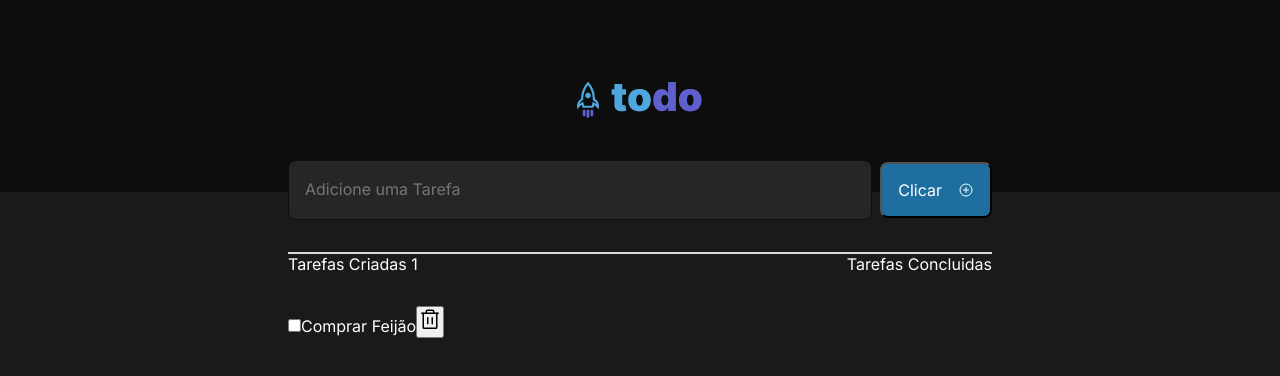
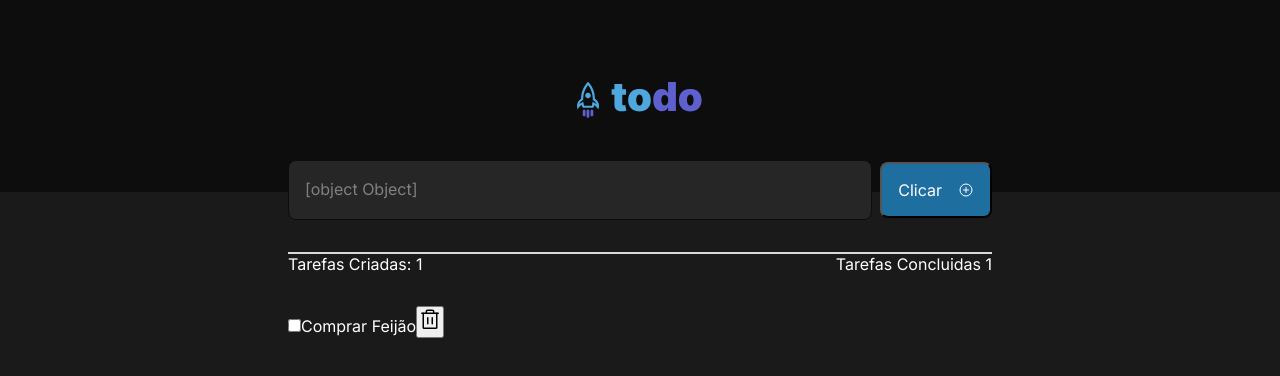
Before and after one commit to joao-dias12/project_todo_list, a React (Vite) app: page / in a window 1280 px wide. Shown: the top 376 px of the page. Built offline with nearby package versions, Linux system fonts and the light colour scheme.

Commit message:
feat: primeira soluão para criar nova task

```diff
--- a/src/components/NewTask.tsx
+++ b/src/components/NewTask.tsx
@@ -5,22 +5,15 @@ import { Tasks } from './Tasks'
 import styles from './NewTask.module.css';
 import { useState, FormEvent, ChangeEvent } from 'react';
 
-interface TaskProps {
-    tasks: {
-        content:string;
-        isCompleted:boolean;
-    }
-}
-
-
 
 export function NewTask(){
 
     const [tasks, setTasks] = useState([
-        'Comprar Feijão'
+       {content:'Comprar Feijão', isCompleted:false}, // Primeiro item das nossas tasks
+
     ])
 
-    const [newTasksText, setNewTasksText] = useState('') // Variavel para armazenar o estado inicial do input.
+    const [newTasksText, setNewTasksText] = useState({content:'', isCompleted:false}) // Variavel para armazenar o estado inicial do input.
 
 
     function interfaceWithNoTasks(numberOfTasks: number) {
@@ -32,22 +25,27 @@ export function NewTask(){
 
     function handleCreateNewTask(event: FormEvent<HTMLInputElement>) {  // Gerencia a ciração de novas tasks
         event?.preventDefault()
-        console.log('oi')
-
-        setTasks([...tasks, newTasksText])
+        console.log(event.target.text.value)
+        setTasks([...tasks,{content: event.target.text.value, isCompleted:false}])
         interfaceWithNoTasks(tasks.length)
-        setNewTasksText('')                                   // Deixa o campo input em branco=> verificar os atributos "value" e "onChange" no input.
+        setNewTasksText({content:'', isCompleted:false})                                   // Deixa o campo input em branco=> verificar os atributos "value" e "onChange" no input.
 
     }
 
 
 
+
     function handleNewTasksChange(event: ChangeEvent<HTMLInputElement>) { // Método para monitorar e pegar o valor que acontece quando qualquer mudança é feita na "input"
-        setNewTasksText(event?.target.value)
+        setNewTasksText({content:event?.target.value, isCompleted:false})
     }
 
-    function deleteTask(taskToDelete:string){
-        console.log(`deletar comentarios: ${taskToDelete}`)
+    function handleConclusionTask(){
+
+    }
+
+
+    function deleteTask(taskToDelete:TaskProps){
+        console.log(`deletar comentarios: ${taskToDelete.content}`)
         const tasksWithoutDeletedOne =  tasks.filter(task => task!== taskToDelete)
         // Trabalhando a imutabilidade, ou seja iremos setar uma lista de "Tasks" sem a task que queremos deletar
         setTasks(tasksWithoutDeletedOne) // setando a lista nova.
@@ -70,17 +68,18 @@ export function NewTask(){
                 </div>
             </form>
             <div className={styles.statusTasks}>
-                <span>Tarefas Criadas {tasks.length}</span>
+                <span>Tarefas Criadas: {tasks.length}</span>
 
-                <span>Tarefas Concluidas</span>
+                <span>Tarefas Concluidas {tasks.length}</span>
 
             </div>
             <div id='tasksBiggerThan0' className={styles.tasksCreated}>
                 {tasks.map(task => {
                     return <Tasks
                                 onDeleteTask={deleteTask}
-                                key={task}
-                                content={task}
+                                key={task.content}
+                                content={task.content}
+                                isCompleted={task.isCompleted}
                             />
                 })}
             <div id='emptyListOfTasks' className={styles.emptyListOfTasks}>
```
